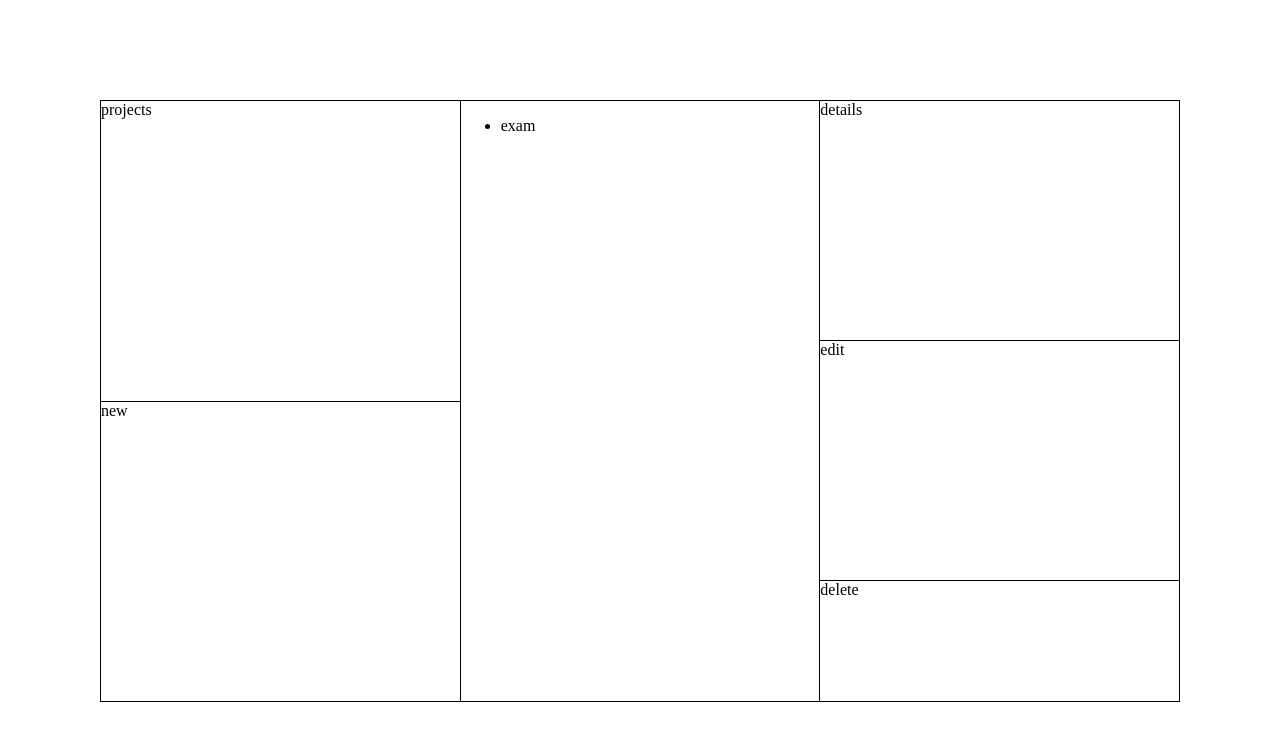
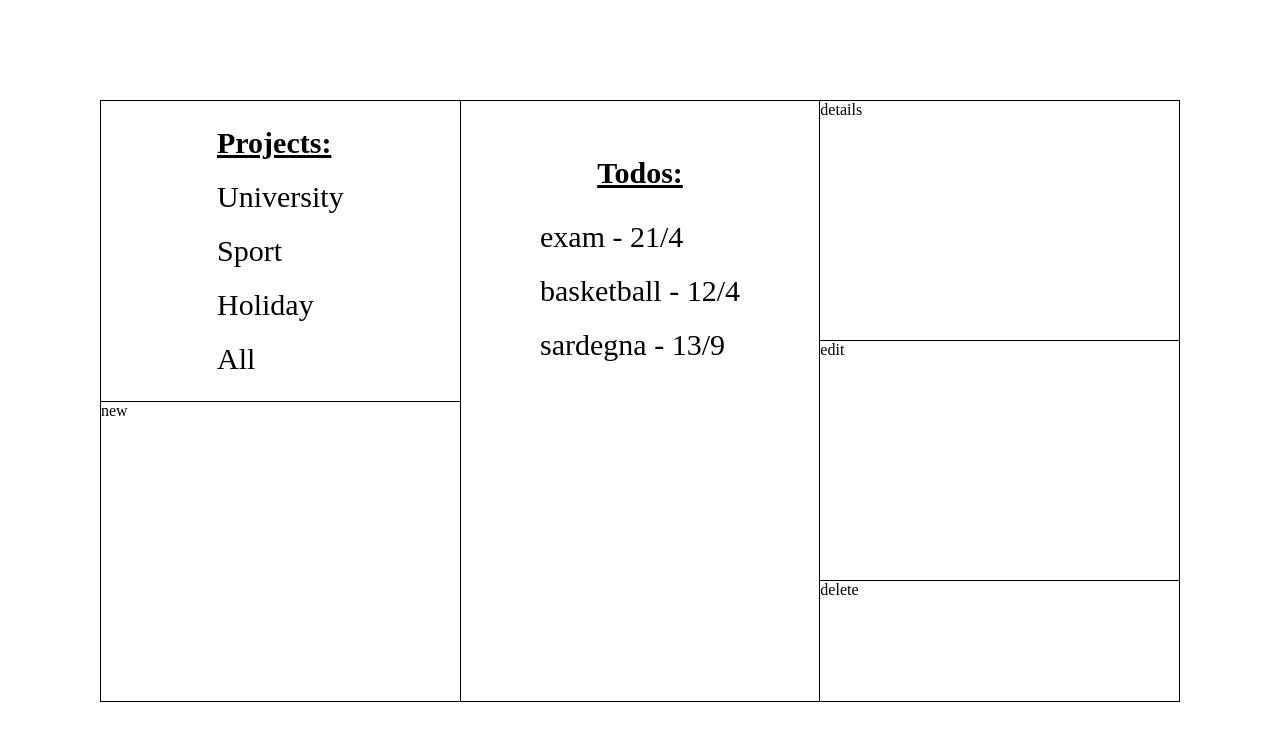
Before and after one commit to gabrielemarchetti00/todo-list, a website built with webpack: page dist/index.html in a window 1280 px wide. Built offline with nearby package versions, Linux system fonts and the light colour scheme.

Commit message:
add projects tabs

```diff
--- a/src/index.js
+++ b/src/index.js
@@ -6,12 +6,48 @@ function Todo(title, description, dueDate, priority, project) {
   this.project = project;
 }
 
-const todoOne = new Todo("exam", "algorithms", "21/4", "high", "university");
+function showTodos(project) {
+  const middleBody = document.querySelector(".middle-body");
+  middleBody.innerHTML = '';
+  for (const i in project) {
+    const todoDiv = document.createElement("div");
+    todoDiv.textContent = `${project[i].title} - ${project[i].dueDate}`;
+    middleBody.appendChild(todoDiv);
+  }
+}
 
-const middle = document.querySelector(".middle");
-const todoList = document.createElement("ul");
-middle.appendChild(todoList);
+const defaultProject = [];
+const uniProject = [];
+const sportProject = [];
+const holidayProject = [];
 
-const liOne = document.createElement("li");
-liOne.textContent = todoOne.title;
-todoList.appendChild(liOne);
+defaultProject.push(new Todo("exam", "algorithms", "21/4", "high", "university"));
+uniProject.push(new Todo("exam", "algorithms", "21/4", "high", "university"));
+
+defaultProject.push(new Todo("basketball", "3v3, outdoor", "12/4", "low", "sport"));
+sportProject.push(new Todo("basketball", "3v3, outdoor", "12/4", "low", "sport"));
+
+defaultProject.push(new Todo("sardegna", "santa teresa, one week", "13/9", "middle", "holiday"));
+holidayProject.push(new Todo("sardegna", "santa teresa, one week", "13/9", "middle", "holiday"));
+
+showTodos(defaultProject);
+
+const uniButton = document.querySelector('.uni');
+uniButton.addEventListener('click', () => {
+  showTodos(uniProject);
+});
+
+const sportButton = document.querySelector('.sport');
+sportButton.addEventListener('click', () => {
+  showTodos(sportProject);
+});
+
+const holidayButton = document.querySelector('.hol');
+holidayButton.addEventListener('click', () => {
+  showTodos(holidayProject);
+});
+
+const allButton = document.querySelector('.all');
+allButton.addEventListener('click', () => {
+  showTodos(defaultProject);
+});
--- a/src/style.css
+++ b/src/style.css
@@ -27,8 +27,50 @@ body {
   grid-template-rows: 1fr 1fr;
 }
 
+.projects{
+  align-self: center;
+  justify-self: center;
+  font-size: 30px;
+  display: flex;
+  flex-direction: column;
+  gap: 20px;
+}
+
+.left-title{
+  font-weight: bold;
+  text-decoration: underline;
+}
+
+.uni,
+.sport,
+.hol,
+.all{
+  cursor: pointer;
+}
+
 .new-todo {
   border-top: 1px solid;
+}
+
+/*middle*/
+.middle{
+  display: flex;
+  flex-direction: column;
+  align-items: center;
+  font-size: 30px;
+  gap: 30px;
+}
+
+.middle-title{
+  font-weight: bold;
+  text-decoration: underline;
+  margin-top: 55px;
+}
+
+.middle-body{
+  display: flex;
+  flex-direction: column;
+  gap: 20px;
 }
 
 /*right*/
```
Also changed, not shown: dist/index.html, dist/main.js.
